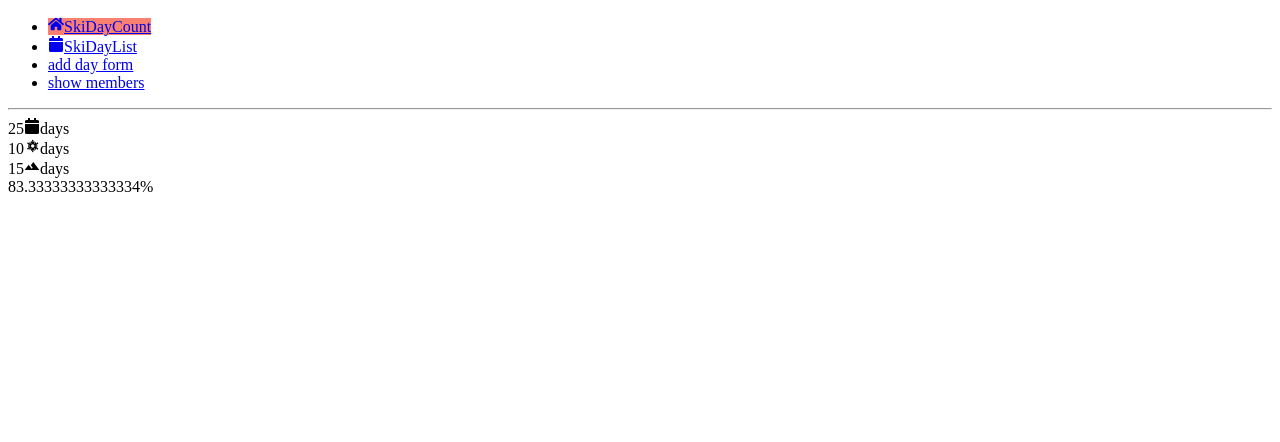
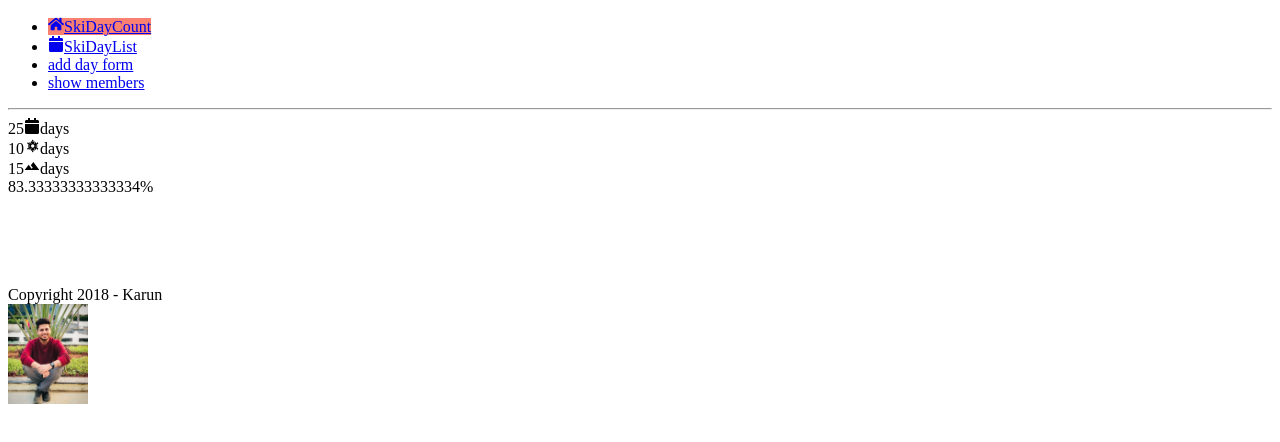
Before and after one commit to karuncodes/react-from-scratch, a React app: page / in a window 1280 px wide. Shown: the top 442 px of the page. Built offline with nearby package versions, Linux system fonts and the light colour scheme; the HTML template or start-up script is replaced by a standard one.

Commit message:
feat(webpack): webpack supports image files in web resources

```diff
--- a/package.json
+++ b/package.json
@@ -17,6 +17,7 @@
   "dependencies": {
     "es6-promise": "^4.2.4",
     "react": "^16.4.2",
+    "isomorphic-fetch": "^2.2.1",
     "react-icons": "^3.0.5",
     "react-router-dom": "^4.3.1"
   },
@@ -27,7 +28,7 @@
     "babel-preset-env": "^1.7.0",
     "babel-preset-react": "^6.24.1",
     "css-loader": "^1.0.0",
-    "isomorphic-fetch": "^2.2.1",
+    "file-loader": "^1.1.11",
     "node-sass": "^4.9.2",
     "postcss-loader": "^2.1.6",
     "sass-loader": "^7.1.0",
--- a/src/components/SkiDayCount.js
+++ b/src/components/SkiDayCount.js
@@ -2,7 +2,7 @@ import  { FaCalendar as Cal }  from 'react-icons/fa'
 import  { MdTerrain as Pahaad }  from 'react-icons/md'
 import  { TiWeatherSnow as SnowFlake }  from 'react-icons/ti'
 import  { PropTypes } from 'prop-types'
-
+import KK from '../static/images/kk.jpg'
 // NOTICE: i have added validation using proptypes but still,
 // I will receive isRequired warnings even though I have default values
 // that means: using component this props need to be passesd
@@ -39,6 +39,13 @@ export const SkiDayCount = ({ total = 70, powder = 10 , backcountry =15 , goal=
                 {calcGoalProgress(total, goal)}
             </span>
         </div>
+        <footer>
+        <br /><br /><br /><br /><br />
+            <span>Copyright 2018 - Karun</span>
+            <div><img style={{
+                width: '80px'
+            }} src={KK} /></div>
+        </footer>
     </div>
 )
 
--- a/webpack.config.js
+++ b/webpack.config.js
@@ -26,6 +26,10 @@ module.exports = {
             {
                 test: /\.scss$/,
                 loader: "style-loader!css-loader!postcss-loader?browsers=last 2 versions!sass-loader"
+            },
+            {
+                test: /\.(png|jpeg|jpg)$/,
+                loader: "file-loader"
             }
         ]
     }
```
Also changed, not shown: src/components/App.js (+0 -22 lines), src/static/images/kk.jpg (renamed from src/img.jpg), 1 other file (tests, documents, lock files or other folders).
